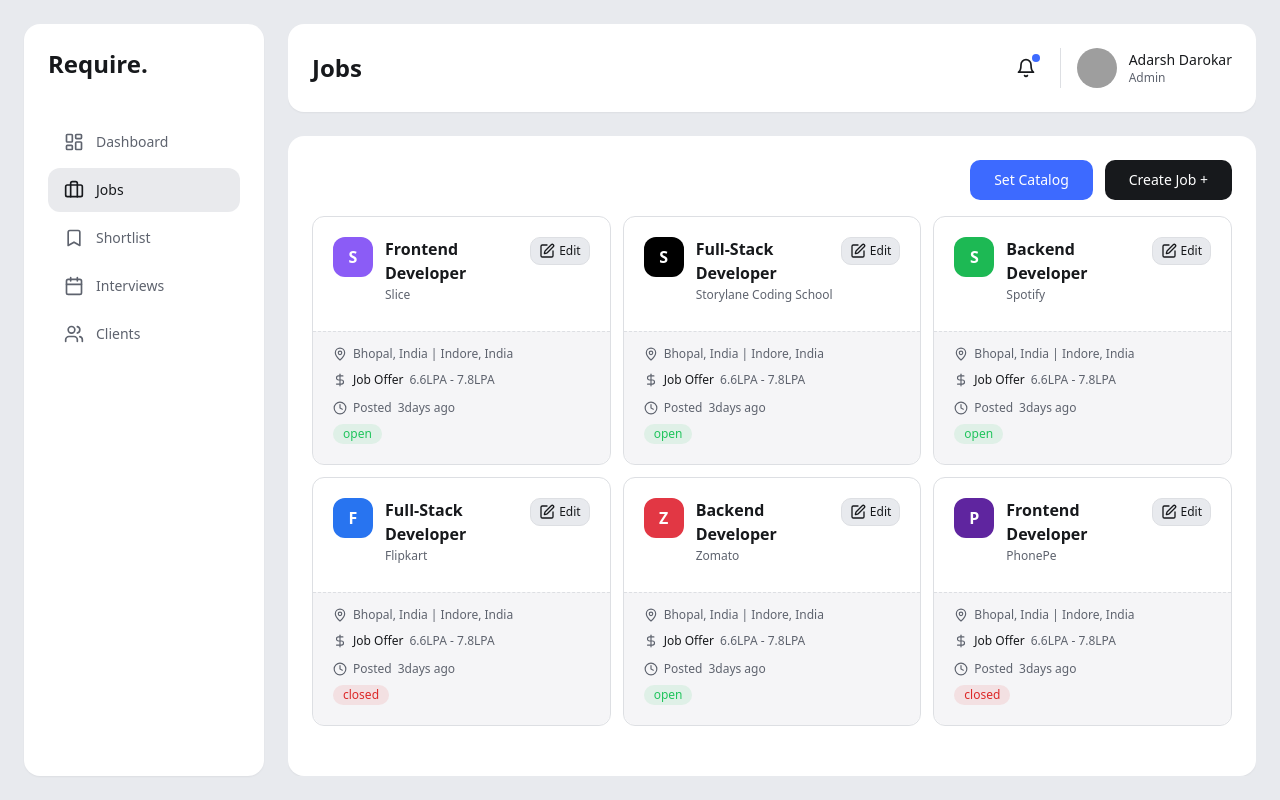
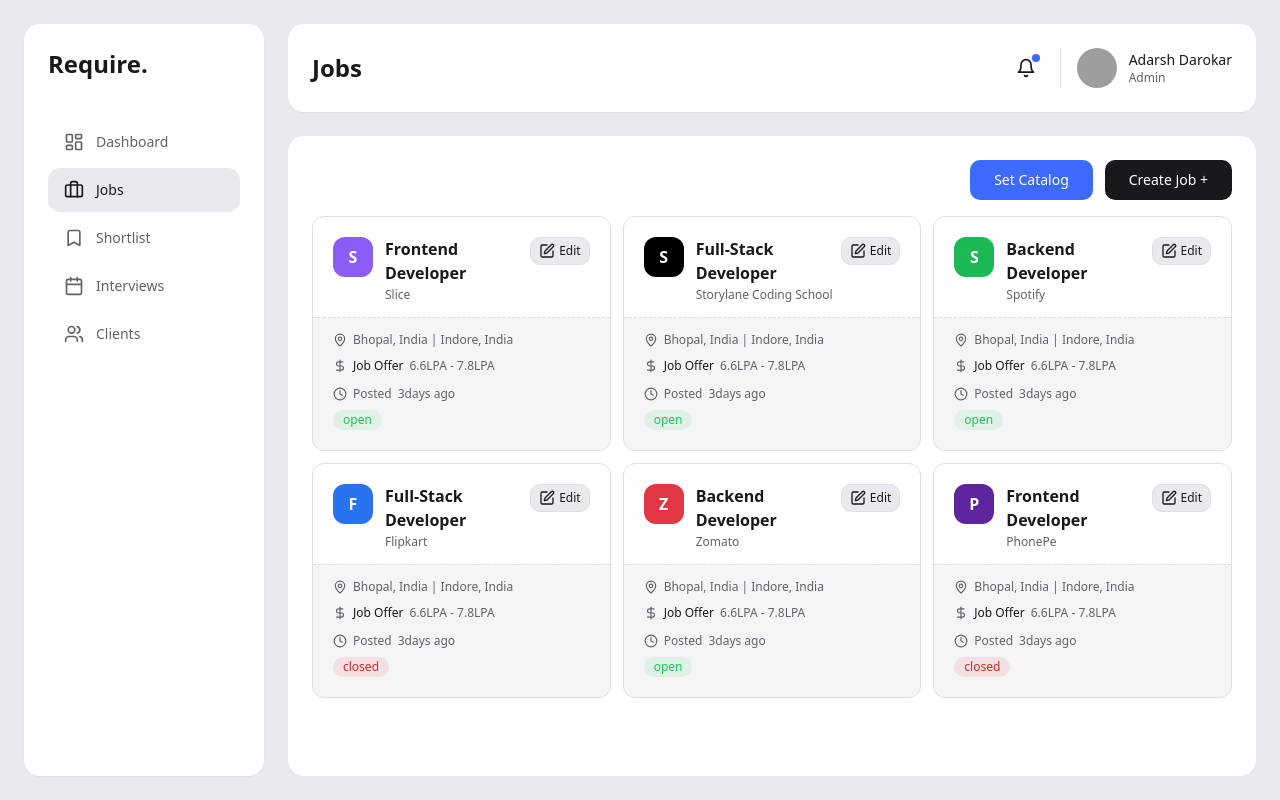
Before and after one commit to adarshdarokar/typescript, a React (Vite) app: page / in a window 1280 px wide. Built offline with nearby package versions, Linux system fonts and the light colour scheme; grey boxes are pictures that could not be loaded.

Commit message:
Fix: Skills not adding to job cards

```diff
--- a/src/components/JobCard.tsx
+++ b/src/components/JobCard.tsx
@@ -55,11 +55,13 @@ export const JobCard = ({
         </Button>
       </div>
 
-      <div className="flex flex-wrap gap-1.5 mb-3.5">
-        {technologies.map((tech, index) => (
-          <TechTag key={index} label={tech} />
-        ))}
-      </div>
+      {technologies.length > 0 && (
+        <div className="flex flex-wrap gap-1.5 mb-3.5">
+          {technologies.map((tech, index) => (
+            <TechTag key={index} label={tech} />
+          ))}
+        </div>
+      )}
 
       <div className="border-t border-dashed border-border pt-3.5 space-y-2.5 bg-muted/30 -mx-5 -mb-5 px-5 pb-5 rounded-b-lg">
         <div className="flex items-center gap-1.5 text-xs text-muted-foreground">
```
